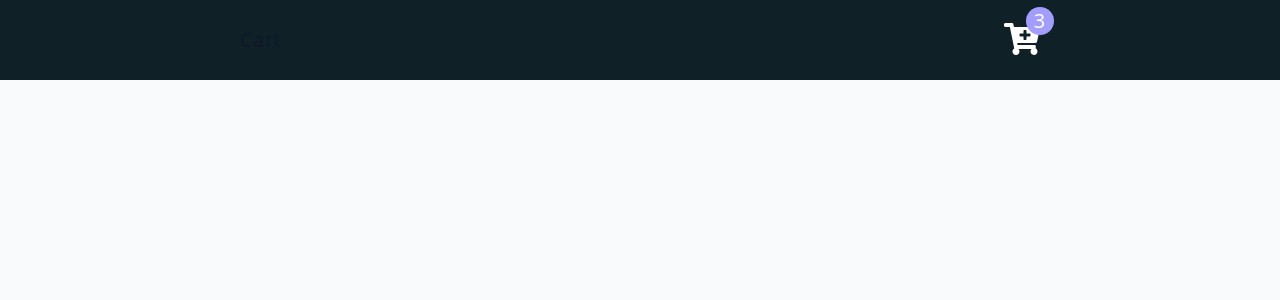
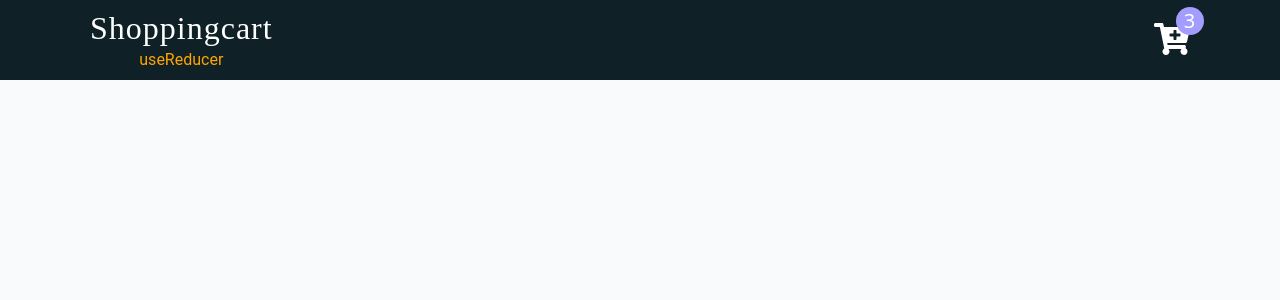
Before and after one commit to Hosea54/-Cart, a React (Vite) app: page / in a window 1280 px wide. Shown: the top 300 px of the page. Built offline with nearby package versions, Linux system fonts and the light colour scheme.

Commit message:
logo complete

```diff
--- a/src/App.jsx
+++ b/src/App.jsx
@@ -1,4 +1,3 @@
-import "./App.css";
 import Navbar from "./Navbar";
 const App = () => {
   return (
--- a/src/Navbar.jsx
+++ b/src/Navbar.jsx
@@ -1,10 +1,12 @@
 import { FaCartPlus } from "react-icons/fa";
-
 const Navbar = () => {
   return (
     <nav>
       <div className="nav-center">
-        <h5>Cart</h5>
+        <div className="logo">
+          <h3>Shoppingcart</h3>
+          <p>useReducer</p>
+        </div>
         <div className="nav-container">
           <FaCartPlus className="cart-icon" />
           <div className="amount-container">
--- a/src/index.css
+++ b/src/index.css
@@ -51,7 +51,7 @@ html {
   --letterSpacing: 1px;
   --transition: 0.3s ease-in-out all;
   --max-width: 1120px;
-  --fixed-width: 800px;
+  --fixed-width: 1100px;
   --view-width: 90vw;
   /* box shadow*/
   --shadow-1: 0 1px 3px 0 rgba(0, 0, 0, 0.1), 0 1px 2px 0 rgba(0, 0, 0, 0.06);
@@ -201,3 +201,21 @@ nav h4 {
   color: var(--white);
   font-size: 1.25rem;
 }
+.logo {
+  text-align: center;
+}
+.logo h3 {
+  font-family: "Pacifico", cursive;
+  font-size: 2rem;
+  color: white;
+  margin: 0;
+  background: none;
+  margin-bottom: 0.5rem;
+}
+.logo p {
+  font-family: "Roboto", sans-serif;
+  font-size: 1rem;
+  color: orange;
+  margin: 0;
+  background: none;
+}
```
Also changed, not shown: src/assets/logo.png (added).
